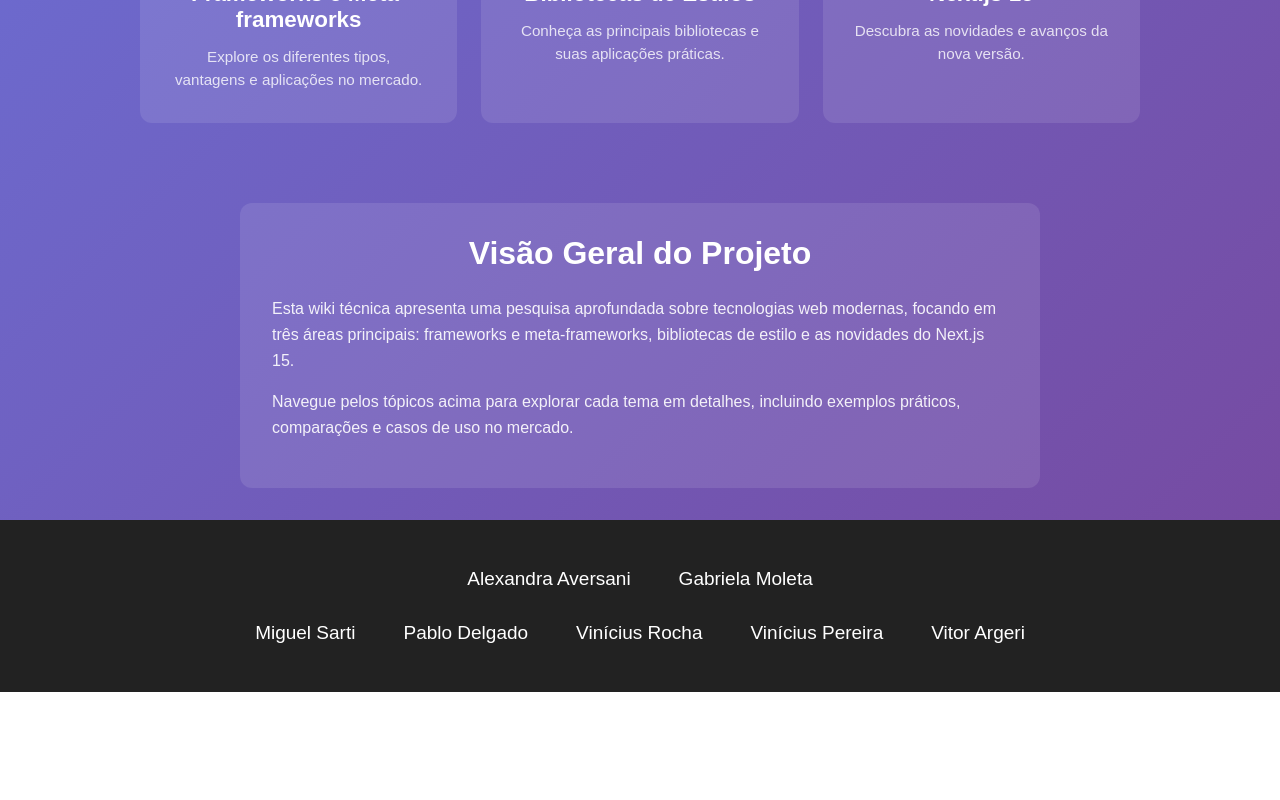
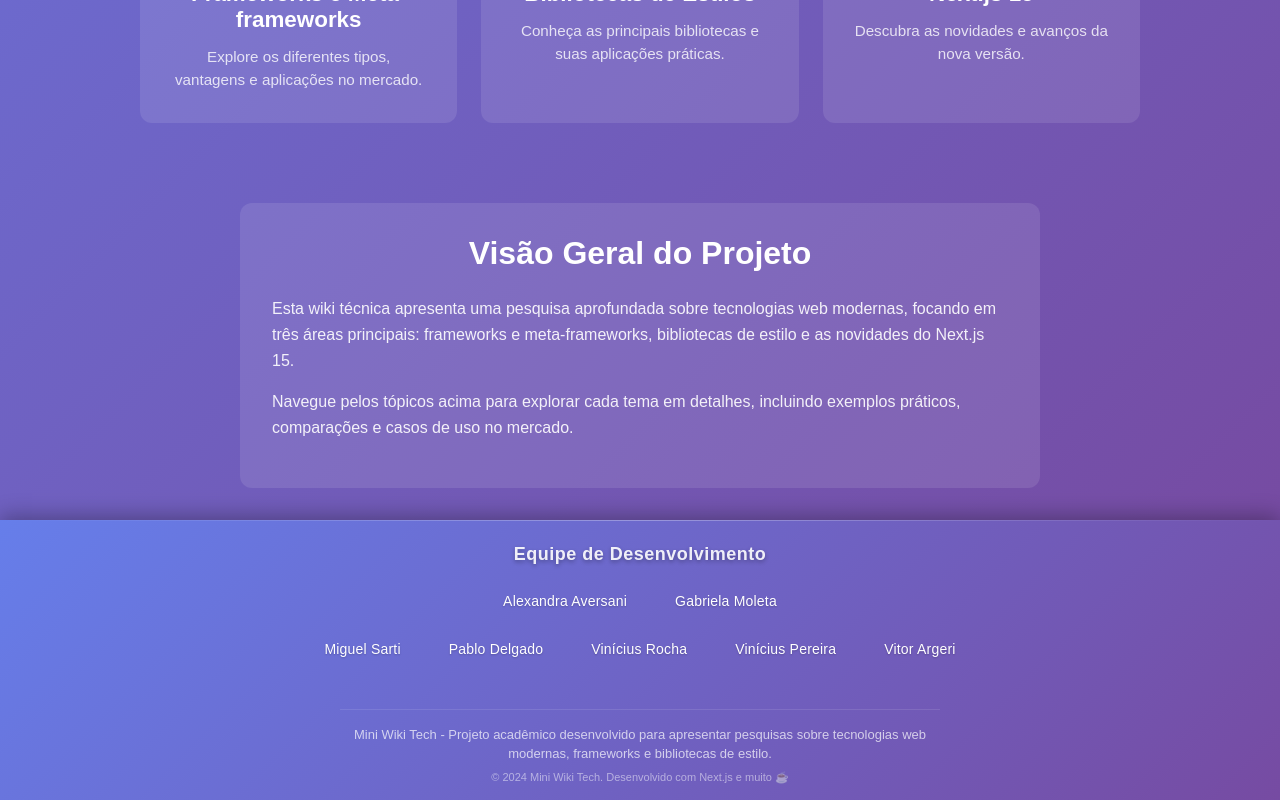
Before and after one commit to pablodelgado26/mini-wiki-tech, a Next.js app: page / in a window 1280 px wide. Shown: the part 1337-2137 px from the top of the page. Before the commit the page ends 2029 px from the top, so only its background shows below. Built offline with nearby package versions, Linux system fonts and the light colour scheme.

Commit message:
refactor: update footer
Atualização do footer com melhor estrutura e estilo semelhante da header

```diff
--- a/src/components/Footer/footer.module.css
+++ b/src/components/Footer/footer.module.css
@@ -1,36 +1,141 @@
 .footer {
     width: 100%;
-    background-color: #222;
+   background: linear-gradient(135deg, #667eea 0%, #764ba2 100%);
     color: #fff;
-    padding: 32px 0;
+    padding: 24px 0 16px;
     display: flex;
     align-items: center;
     justify-content: center;
     flex-direction: column;
+    position: relative;
+    box-shadow: 0 -4px 20px rgba(0, 0, 0, 0.3);
+}
+
+.footer::before {
+    content: '';
+    position: absolute;
+    top: 0;
+    left: 0;
+    right: 0;
+    height: 1px;
+    background: linear-gradient(90deg, transparent, rgba(255, 255, 255, 0.3), transparent);
 }
 
 .listOfNames {
-    font-size: 19px;
+    font-size: 18px;
     text-align: center;
-    color: white;
+    color: rgba(255, 255, 255, 0.9);
+    font-weight: 600;
+    margin-bottom: 1rem;
+    text-shadow: 0 2px 4px rgba(0, 0, 0, 0.3);
+    letter-spacing: 0.5px;
+}
+
+.teamContainer {
+    margin-bottom: 1rem;
+    width: 100%;
+    max-width: 700px;
 }
 
 .lineDiv {
     display: flex;
     justify-content: center;
-    gap: 3rem;
-    padding: 1rem;
+    align-items: center;
+    gap: 2rem;
+    padding: 0.5rem;
+    flex-wrap: wrap;
+    margin-bottom: 0.5rem;
 }
 
 .boyName,
 .girlName {
-    transition: 0.3s ease;
+    font-size: 14px;
+    font-weight: 500;
+    transition: all 0.4s ease;
+    cursor: pointer;
+    padding: 4px 8px;
+    border-radius: 8px;
+    position: relative;
+    text-shadow: 0 1px 2px rgba(0, 0, 0, 0.2);
+    letter-spacing: 0.2px;
+    display: inline-block;
 }
 
-.girlName:hover {
-    color: rgb(206, 0, 206);
+.boyName::before,
+.girlName::before {
+    content: '';
+    position: absolute;
+    top: 0;
+    left: 0;
+    right: 0;
+    bottom: 0;
+    border-radius: 8px;
+    background: rgba(255, 255, 255, 0.05);
+    opacity: 0;
+    transition: opacity 0.3s ease;
+    z-index: -1;
 }
 
-.boyName:hover {
-    color: rgb(85, 85, 233);
+.footerInfo {
+    margin-top: 1rem;
+    padding-top: 1rem;
+    border-top: 1px solid rgba(255, 255, 255, 0.1);
+    text-align: center;
+    width: 100%;
+    max-width: 600px;
 }
+
+.projectInfo {
+    font-size: 13px;
+    color: rgba(255, 255, 255, 0.7);
+    line-height: 1.4;
+    margin-bottom: 0.5rem;
+}
+
+.copyright {
+    font-size: 11px;
+    color: rgba(255, 255, 255, 0.5);
+    font-weight: 300;
+    text-align: center;
+    margin-top: 0.5rem;
+}
+
+@media (max-width: 768px) {
+    .footer {
+        padding: 20px 15px 12px;
+    }
+
+    .listOfNames {
+        font-size: 16px;
+        margin-bottom: 0.8rem;
+    }
+
+    .lineDiv {
+        gap: 1.5rem;
+        padding: 0.3rem;
+        flex-direction: column;
+    }
+
+    .boyName,
+    .girlName {
+        font-size: 13px;
+        padding: 3px 6px;
+        margin-bottom: 0.3rem;
+    }
+
+    .projectInfo {
+        font-size: 12px;
+        padding: 0 1rem;
+    }
+}
+
+@media (max-width: 480px) {
+    .lineDiv {
+        gap: 1rem;
+    }
+
+    .boyName,
+    .girlName {
+        font-size: 12px;
+    }
+}
--- a/src/components/Footer/page.jsx
+++ b/src/components/Footer/page.jsx
@@ -2,20 +2,34 @@ import styles from './footer.module.css'
 
 export default function Footer() {
     return (
-        <div className={styles.footer}>
+        <footer className={styles.footer}>
             <div className={styles.listOfNames}>
-                <div className={styles.lineDiv  }>
-                    <p className={styles.girlName}>Alexandra Aversani</p>
-                    <p className={styles.girlName}> Gabriela Moleta</p>
+                Equipe de Desenvolvimento
+            </div>
+
+            <div className={styles.teamContainer}>
+                <div className={styles.lineDiv}>
+                    <span className={styles.girlName}>Alexandra Aversani</span>
+                    <span className={styles.girlName}>Gabriela Moleta</span>
                 </div>
                 <div className={styles.lineDiv}>
-                    <p className={styles.boyName}>Miguel Sarti</p>
-                    <p className={styles.boyName}>Pablo Delgado</p>
-                    <p className={styles.boyName}>Vinícius Rocha</p>
-                    <p className={styles.boyName}>Vinícius Pereira</p>
-                    <p className={styles.boyName}>Vitor Argeri</p>
+                    <span className={styles.boyName}>Miguel Sarti</span>
+                    <span className={styles.boyName}>Pablo Delgado</span>
+                    <span className={styles.boyName}>Vinícius Rocha</span>
+                    <span className={styles.boyName}>Vinícius Pereira</span>
+                    <span className={styles.boyName}>Vitor Argeri</span>
                 </div>
             </div>
-        </div>
+
+            <div className={styles.footerInfo}>
+                <p className={styles.projectInfo}>
+                    Mini Wiki Tech - Projeto acadêmico desenvolvido para apresentar
+                    pesquisas sobre tecnologias web modernas, frameworks e bibliotecas de estilo.
+                </p>
+                <p className={styles.copyright}>
+                    © 2024 Mini Wiki Tech. Desenvolvido com Next.js e muito ☕
+                </p>
+            </div>
+        </footer>
     )
 }
--- a/src/components/Header/header.module.css
+++ b/src/components/Header/header.module.css
@@ -7,10 +7,6 @@
   align-items: center;
   justify-content: space-around;
   box-shadow: 0 4px 20px rgba(153, 81, 219, 0.3);
-  position: sticky;
-  top: 0;
-  z-index: 1000;
-  backdrop-filter: blur(10px);
 }
 
 .logo {
```
